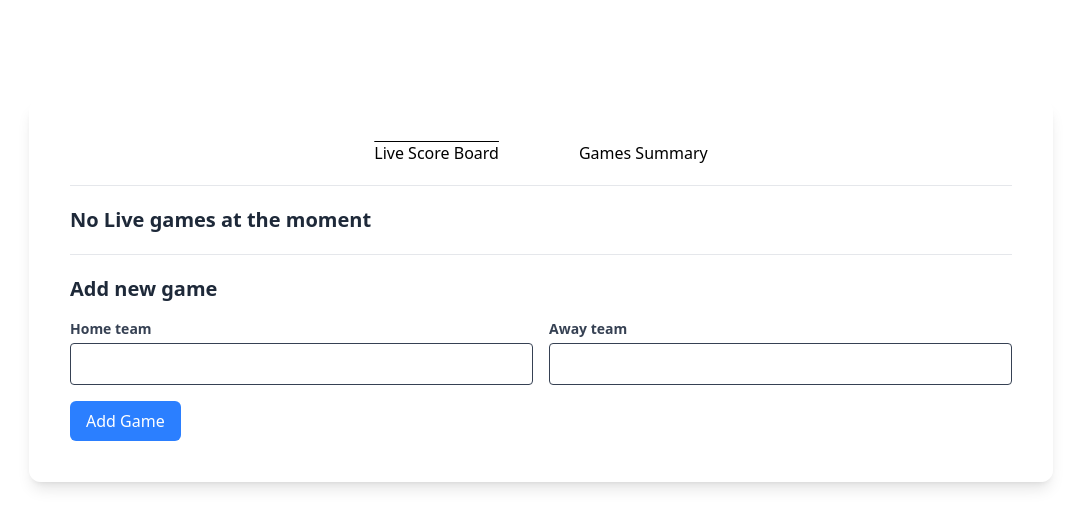
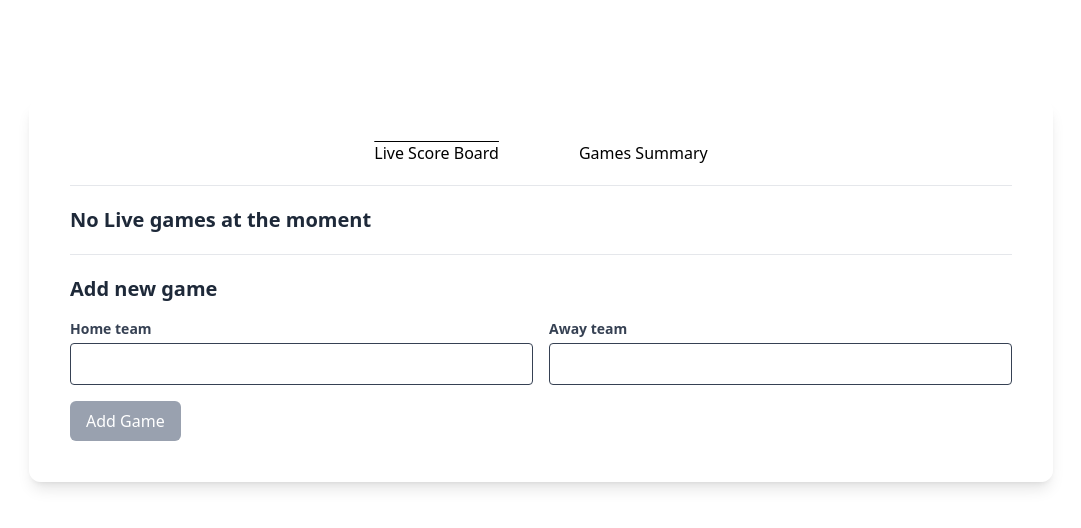
Before and after one commit to mishashiryakov/score_board, a React (Vite) app: page / in a window 1280 px wide. Shown: the top 528 px of the page, without its empty margins (99-1180 px from the left). Built offline with nearby package versions, Linux system fonts and the light colour scheme.

Commit message:
feat: added logic for AddGame and made test Green. + memo for Input to stop unnecesary re-renderings

```diff
--- a/src/components/AddGame/index.tsx
+++ b/src/components/AddGame/index.tsx
@@ -3,12 +3,18 @@ import { Input } from "@/components/ui/Input";
 import { Button } from "@/components/ui/Button";
 
 type Props = {
-  onAdd: () => {};
+  onAdd: (homeName: string, awayName: string) => void;
 };
 
 export const AddGame = ({ onAdd }: Props) => {
   const [homeName, setHomeName] = useState<string>("");
   const [awayName, setAwayName] = useState<string>("");
+
+  const addGame = () => {
+    onAdd(homeName, awayName);
+    setHomeName("");
+    setAwayName("");
+  };
 
   return (
     <div className="flex flex-col gap-4 ">
@@ -27,7 +33,9 @@ export const AddGame = ({ onAdd }: Props) => {
           className="flex-1"
         />
       </div>
-      <Button onClick={() => {}}>Add Game</Button>
+      <Button onClick={addGame} disabled={!homeName || !awayName}>
+        Add Game
+      </Button>
     </div>
   );
 };
--- a/src/components/LiveGames/index.tsx
+++ b/src/components/LiveGames/index.tsx
@@ -8,7 +8,7 @@ export const LiveGames = () => {
         No Live games at the moment
       </h2>
       <Divider />
-      <AddGame />
+      <AddGame onAdd={() => {}} />
       {/* data work flow */}
       {/* games list + Edit + Finish */}
       {/* Add game */}
--- a/src/components/ui/Input/index.tsx
+++ b/src/components/ui/Input/index.tsx
@@ -1,4 +1,4 @@
-import { type Dispatch, type SetStateAction, useId } from "react";
+import { type Dispatch, type SetStateAction, useId, memo } from "react";
 
 interface Props {
   value: string;
@@ -8,13 +8,8 @@ interface Props {
   className?: string;
 }
 
-export const Input = ({
-  value,
-  setValue,
-  label,
-  type = "text",
-  className,
-}: Props) => {
+export const Input = memo(
+  ({ value, setValue, label, type = "text", className }: Props) => {
     const id = useId();
 
     return (
@@ -37,4 +32,5 @@ export const Input = ({
         />
       </div>
     );
-};
+  }
+);
```
Lines whose indentation alone changed are shown as unchanged.
